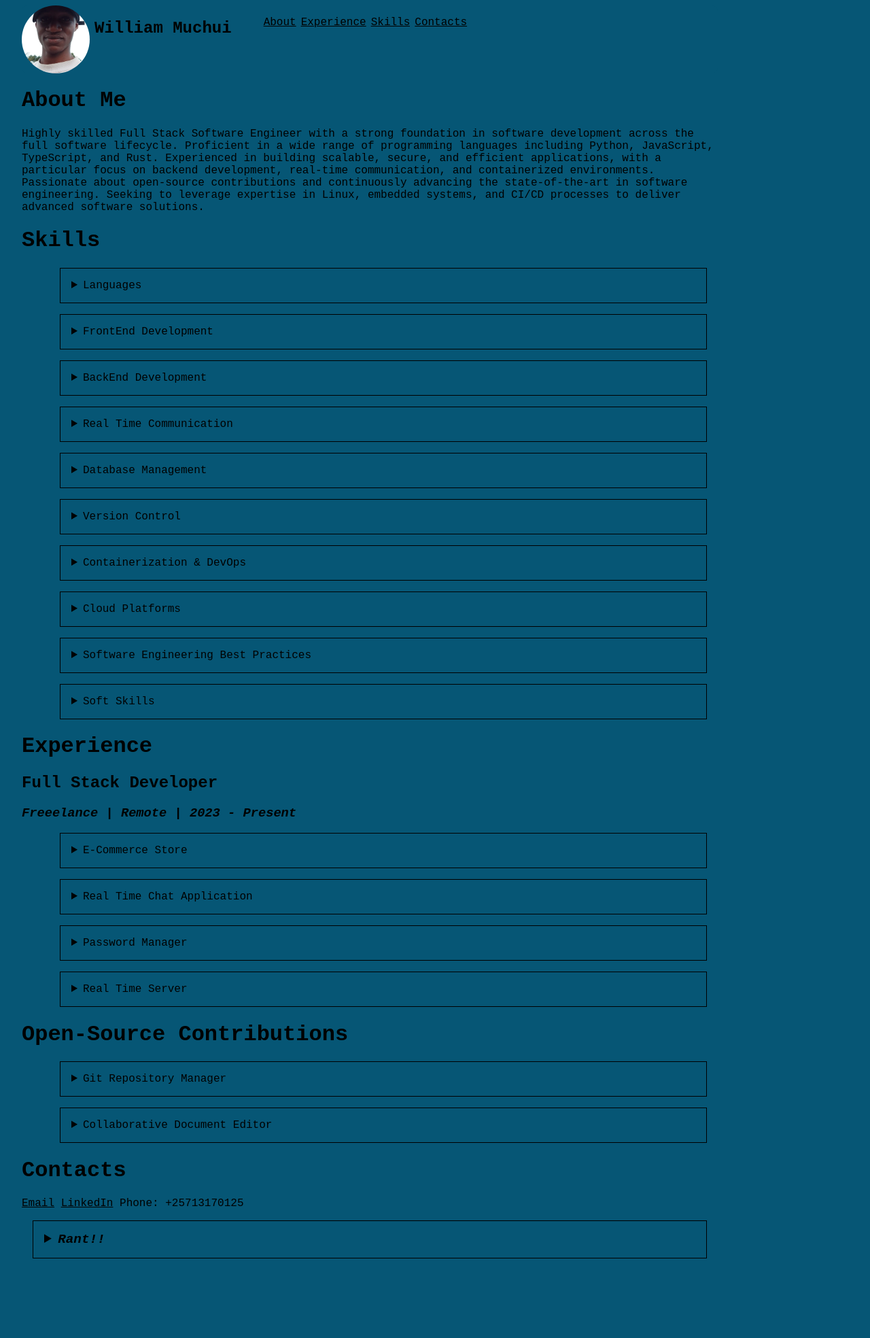
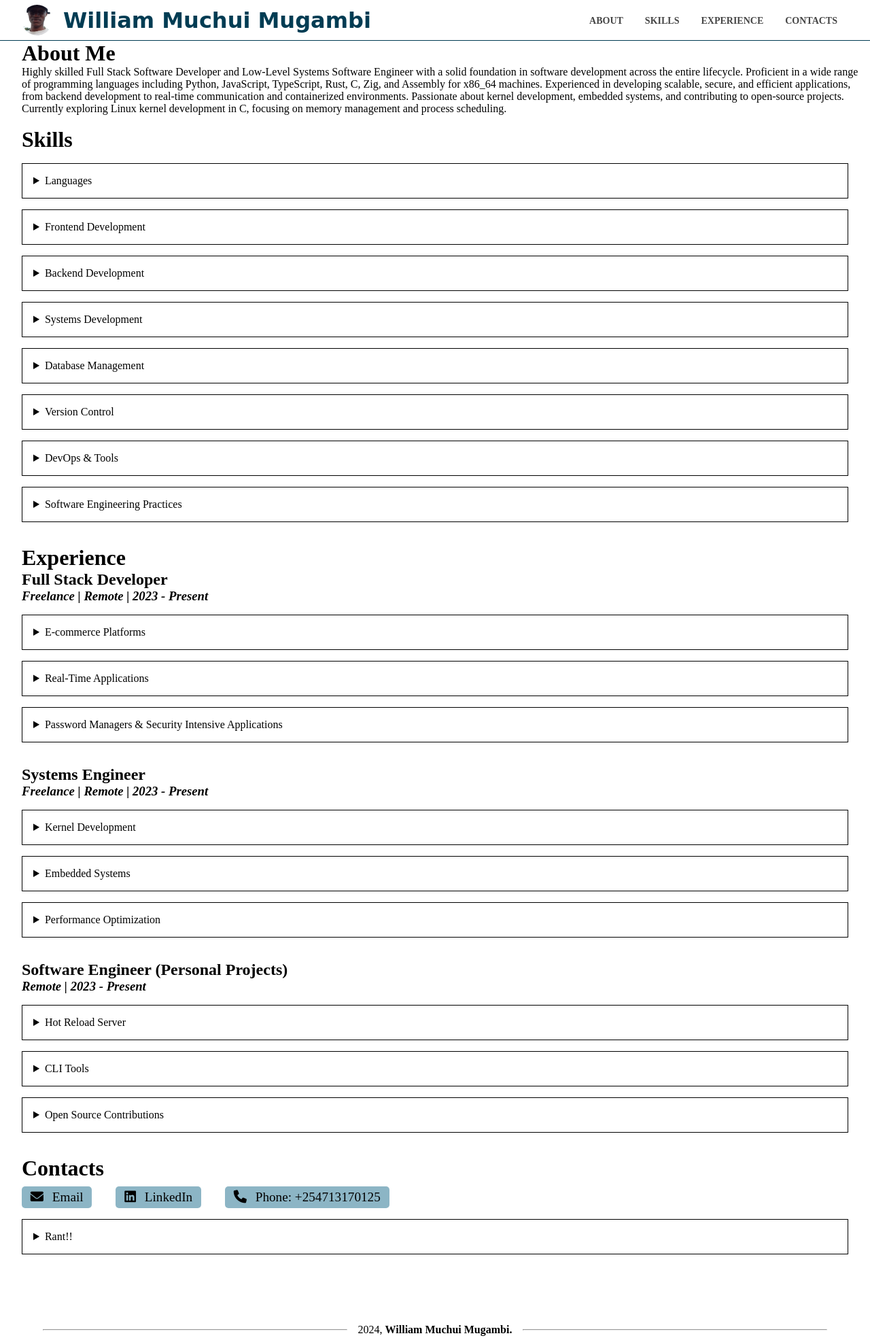
Before and after one commit to williammuchui/pf, a website: page index.html in a window 1280 px wide. Shown: the whole page at 68% size. Before the commit the page ends 1883 px from the top, so only its background shows below. Drawn offline with Linux system fonts and the light colour scheme.

Commit message:
updated resume

```diff
--- a/index.html
+++ b/index.html
@@ -1,80 +1,48 @@
 <!DOCTYPE html>
 <html>
+
 <head>
-    <title>Portfolio Website</title>
+  <title>My Portfolio</title>
   <meta charset="utf-8" />
   <meta initial-scale="1.0" />
-    <style>
-      *{
-        font-family: "Courier new";
-        text-align: start;
-        background-color: rgb(6, 86,117);
-        margin-left: 0;
-        margin-right: 0;
-        color:rgb(0,0,0)
-      }
+  <link rel="stylesheet" href="styles.css">
+  <!-- Font Awesome CDN -->
+  <link rel="stylesheet" href="https://cdnjs.cloudflare.com/ajax/libs/font-awesome/6.0.0-beta3/css/all.min.css" />
+</head>
 
-      details{
-        max-width: 80%;
-      }
-      .bordered-list{
-        border: 1px solid black;
-        margin: 1rem;
-        padding: 1rem;
-      }
-    </style>
-  </head>
 <body>
-    <div id="container" style="
-        max-width: 80%;
-        margin: 0 0 2rem 2rem;
-        ">
-      <div id="navbar">
-    <nav
-      style="
-        display: flex;
-        flex-direction: row;
-        border-radius: 8px;
-        position: -webkit-sticky;
-        margin: 0;
-      "
-    >
-    <div style="
-      width: 100px;
-      height: 100px;
-      border-radius: 50%;
-      overflow: hidden;
-      ">
-    <img src="./me1.jpeg" alt="me" style="
-    width: 100%;
-    height: 100%;
-    object-fit: cover;"
-    />
+  <header id="main-header">
+    <div class="logo-side">
+      <div class="logo-base">
+        <img src="./me1.jpeg" alt="" class="logoimg" />
+      </div>
+      <a class="logo" href="#">William Muchui Mugambi</a>
+      <div class="mobile-toggle">
+        <span></span>
+        <span></span>
+        <span></span>
+      </div>
     </div>
 
-      <h1 style="padding-left: 7px">William Muchui</h1>
-      <ul style="display: flex; flex-direction: row; list-style-type: none">
-        <li style="padding-left: 7px"><a href="#about">About</a></li>
-        <li style="padding-left: 7px"><a href="#experience">Experience</a></li>
-        <li style="padding-left: 7px"><a href="#skills">Skills</a></li>
-        <li style="padding-left: 7px"><a href="#contacts">Contacts</a></li>
+    <nav>
+      <ul>
+        <li><a href="#about">About</a></li>
+        <li><a href="#skills">Skills</a></li>
+        <li><a href="#experience">Experience</a></li>
+        <li><a href="#contacts">Contacts</a></li>
       </ul>
     </nav>
-      </div>
+  </header>
 
-    <div id="about" style="display:block">
+  <div id="container">
+    <div id="about">
       <h1>About Me</h1>
-      <p id="about">
-      Highly skilled Full Stack Software Engineer with a strong foundation in software development
-      across the full software lifecycle. Proficient in a wide range of programming languages including
-      Python, JavaScript, TypeScript, and Rust. Experienced in building scalable, secure, and efficient
-      applications, with a particular focus on backend development, real-time communication, and
-      containerized environments. Passionate about open-source contributions and continuously
-      advancing the state-of-the-art in software engineering. Seeking to leverage expertise in Linux,
-      embedded systems, and CI/CD processes to deliver advanced software solutions.
+      <p class="space">
+        Highly skilled Full Stack Software Developer and Low-Level Systems Software Engineer with a solid foundation in software development across the entire lifecycle. Proficient in a wide range of programming languages including Python, JavaScript, TypeScript, Rust, C, Zig, and Assembly for x86_64 machines. Experienced in developing scalable, secure, and efficient applications, from backend development to real-time communication and containerized environments. Passionate about kernel development, embedded systems, and contributing to open-source projects. Currently exploring Linux kernel development in C, focusing on memory management and process scheduling.
       </p>
     </div>
 
+    <br>
     <div id="skills">
       <h1>Skills</h1>
       <ul style="list-style-type: none">
@@ -82,154 +50,125 @@
           <details name="accordion">
             <summary>Languages</summary>
             <ul>
+              <li>Python</li>
+              <li>JavaScript</li>
+              <li>TypeScript</li>
               <li>Rust</li>
               <li>C</li>
+              <li>Zig</li>
               <li>C++</li>
-              <li>Python</li>
-              <li>Typescript</li>
-              <li>Javascript</li>
+              <li>Assembly (x86_64)</li>
             </ul>
           </details>
         </li>
 
         <li class="bordered-list">
           <details name="accordion">
-            <summary>FrontEnd Development</summary>
+            <summary>Frontend Development</summary>
             <ul>
-              <li>React js</li>
+              <li>React.js</li>
               <li>HTML5</li>
               <li>CSS3</li>
-              <li>Tailwind Css</li>
+              <li>Tailwind CSS</li>
               <li>Bootstrap</li>
               <li>Responsive UI Design</li>
             </ul>
           </details>
         </li>
+
         <li class="bordered-list">
           <details name="accordion">
-            <summary>BackEnd Development</summary>
+            <summary>Backend Development</summary>
             <ul>
-              <li>Node js</li>
+              <li>FastAPI</li>
+              <li>Django</li>
               <li>Flask</li>
-              <li>Django</li>
-              <li>RESTful APIs</li>
+              <li>Node.js</li>
+              <li>RESTful API Design</li>
+              <li>Real-Time Communication (WebSockets, Server-Sent Events)</li>
             </ul>
           </details>
         </li>
+
         <li class="bordered-list">
           <details name="accordion">
-            <summary>Real Time Communication</summary>
+            <summary>Systems Development</summary>
             <ul>
-              <li>Web Sockets</li>
-              <li>Server Sent Events</li>
+              <li>Kernel Development</li>
+              <li>Device Drivers</li>
+              <li>Systems Architecture Design</li>
+              <li>Hardware-Software Interfacing</li>
             </ul>
           </details>
         </li>
+
         <li class="bordered-list">
           <details name="accordion">
             <summary>Database Management</summary>
             <ul>
-              <li>Postgresql</li>
-              <li>Mysql</li>
+              <li>PostgreSQL</li>
+              <li>MySQL</li>
               <li>MongoDB</li>
               <li>Redis</li>
               <li>Schema Design</li>
               <li>Query Optimization</li>
               <li>Data Integrity</li>
-              <li>Triggers</li>
-              <li>CDC</li>
             </ul>
           </details>
         </li>
+
         <li class="bordered-list">
           <details name="accordion">
             <summary>Version Control</summary>
             <ul>
               <li>Git</li>
-              <li>Github</li>
-              <li>Gitlab</li>
+              <li>GitHub</li>
+              <li>GitLab</li>
             </ul>
           </details>
         </li>
+
         <li class="bordered-list">
           <details name="accordion">
-          <summary>Containerization & DevOps</summary>
+            <summary>DevOps & Tools</summary>
             <ul>
               <li>Docker</li>
-            <li>Continuous Integration & Deployment</li>
+              <li>CI/CD</li>
               <li>Agile Development</li>
             </ul>
           </details>
+        </li>
+
         <li class="bordered-list">
           <details name="accordion">
-            <summary>Cloud Platforms</summary>
+            <summary>Software Engineering Practices</summary>
             <ul>
-              <li>Firebase</li>
-              <li>Supabase</li>
-              <li>Cloud Deployment & Monitoring</li>
-            </ul>
-          </details>
-        </li>
-        <li class="bordered-list">
-          <details name="accordion">
-            <summary>Software Engineering Best Practices</summary>
-            <ul>
-              <li>Test-Driven-Development(TDD)</li>
+              <li>Test-Driven Development (TDD)</li>
               <li>Code Reviews</li>
               <li>Git Branching Strategies</li>
-              <li>Safety and Cybersecurity Concepts</li>
-            </ul>
-          </details>
-        </li>
-        <li class='bordered-list'>
-          <details name="accordion">
-            <summary>Soft Skills</summary>
-            <ul style="list-style-type: none">
-              <li>
-                <details name="_accordion">
-                  <summary>Communication</summary>
-                  Strong written and verbal communication skills, ensuring clean and effective collaboration with cross-functional teams.
-                </details>
-              </li>
-              <li>
-                <details name="_accordion">
-                  <summary>Team Work</summary>
-                  Proven ability to work well in both team settings and independently, contributing to project success.
-                </details>
-              </li>
-              <li>
-                <details name="_accordion">
-                  <summary>Problem Solving</summary>
-                  Analytical thinker with a knack for identifying and solving complex technical problems.
-                </details>
-              </li>
-              <li>
-                <details name="_accordion">
-                  <summary>Adaptability</summary>
-                  Quick learner who adapts to new technologies and tools with ease.
-                </details>
-              </li>
+              <li>Safety & Cybersecurity Concepts</li>
             </ul>
           </details>
         </li>
       </ul>
     </div>
 
+    <br>
     <div id="experience">
       <h1>Experience</h1>
       <h2>Full Stack Developer</h2>
-      <h3 style="font-style: italic;">Freeelance | Remote | 2023 - Present</h3>
+      <h3 style="font-style: italic;">Freelance | Remote | 2023 - Present</h3>
       <ul style="list-style-type: none">
         <li class="bordered-list">
           <details name="accordion">
-            <summary>E-Commerce Store</summary>
-            <p><b>Technologies: </b>React.js, Node.js, Express, MongoDB</p>
+            <summary>E-commerce Platforms</summary>
             <ul>
               <li>
+                <p><b>Technologies: </b>React.js, Node.js, MongoDB</p>
+              </li>
+              <li>
                 <p>
-                  <b>Description: </b>Developed a full-featured e-commerce
-                  platform with a shopping cart, user authentication, and
-                  payment gateway integration.
+                  <b>Description: </b>Developed a full-featured e-commerce platform with a shopping cart, user authentication, and payment gateway integration.
                 </p>
               </li>
               <li>
@@ -237,20 +176,21 @@
                   <b>Key Achievements: </b>
                   <ul>
                     <li>Implemented JWT-based authentication, ensuring robust user security.</li>
-                        <li>Integrated M_PESA for secure payment processing, enhancing transaction reliability.</li>
+                    <li>Integrated M-PESA for secure payment processing, enhancing transaction reliability.</li>
                   </ul>
                 </p>
               </li>
             </ul>
           </details>
         </li>
+
         <li class="bordered-list">
           <details name="accordion">
-            <summary>Real Time Chat Application</summary>
-            <p>
-                <b>Technologies: </b>React, Node.js, WebSocket
-            </p>
+            <summary>Real-Time Applications</summary>
             <ul>
+              <li>
+                <p><b>Technologies: </b>Node.js, WebSockets</p>
+              </li>
               <li>
                 <b>Description: </b>Built a scalable, real-time chat application supporting multiple chat rooms with real-time messaging.
               </li>
@@ -264,74 +204,112 @@
             </ul>
           </details>
         </li>
+
         <li class="bordered-list">
           <details name="accordion">
-          <summary>Password Manager</summary>
-          Developed a secure password management tool with AES-256 encryption, ensuring robust user security.
+            <summary>Password Managers & Security Intensive Applications</summary>
+            <p>Developed a secure password management tool with AES-256 encryption, ensuring robust user security.</p>
+          </details>
+        </li>
+      </ul>
+
+      <br>
+      <h2>Systems Engineer</h2>
+      <h3 style="font-style: italic;">Freelance | Remote | 2023 - Present</h3>
+      <ul style="list-style-type: none">
+        <li class="bordered-list">
+          <details name="accordion">
+            <summary>Kernel Development</summary>
+            <p>Engaged in low-level kernel programming projects, focusing on memory management and process scheduling in a Linux-based operating system.</p>
           </details>
         </li>
         <li class="bordered-list">
-      <details name="accordion"><summary>Real Time Server</summary>
+          <details name="accordion">
+            <summary>Embedded Systems</summary>
+            <p>Developed device drivers for microcontrollers to enhance communication between hardware and software components.</p>
+          </details>
+        </li>
+        <li class="bordered-list">
+          <details name="accordion">
+            <summary>Performance Optimization</summary>
+            <p>Analyzed and optimized codebases to reduce resource usage, improving overall system efficiency.</p>
+          </details>
+        </li>
+      </ul>
+
+      <br>
+      <h2>Software Engineer (Personal Projects)</h2>
+      <h3 style="font-style: italic;">Remote | 2023 - Present</h3>
+      <ul style="list-style-type: none">
+        <li class="bordered-list">
+          <details name="accordion">
+            <summary>Hot Reload Server</summary>
+            <p>Created a hot-reloading development server using TypeScript, boosting development efficiency.</p>
+          </details>
+        </li>
+        <li class="bordered-list">
+          <details name="accordion">
+            <summary>CLI Tools</summary>
+            <p>Developed command-line tools like Minigrep and a JavaScript compiler in Rust, streamlining various tasks.</p>
+          </details>
+        </li>
+        <li class="bordered-list">
+          <details name="accordion">
+            <summary>Open Source Contributions</summary>
+            <ul>
+              <li>Contributed to an open-source project aimed at automating device driver development.</li>
+              <li>Built a real-time collaborative tool for engineers, enhancing team productivity.</li>
+            </ul>
+          </details>
+        </li>
+      </ul>
+    </div>
+
+    <br>
+    <div id="contacts">
+      <h1>Contacts</h1>
+      <a class="space" href="mailto:williammuchui584@gmail.com">
+        <i class="fas fa-envelope"></i> Email
+      </a>
+      <a class="space" href="https://linkedin.com/in/williammuchui">
+        <i class="fab fa-linkedin"></i> LinkedIn
+      </a>
+      <span class="space"><i class="fas fa-phone"></i> Phone: +254713170125</span>
+    </div>
+
+    <ul style="list-style-type: none;">
+      <li class="bordered-list">
+        <details name="accordion">
+          <summary>Rant!!</summary>
           <ul>
             <li>
-          <p><b>Technologies: </b>Typescript</p>
-        </li>
-        <li>
-          <p><b>Description: </b>Created a hot-reloading development server to accelerate the development
-          cycle.</p>
-        </li>
-        <li><b>Key Achievements:</b>
-          <ul>
-            <li>Achieved 98% test coverage, ensuring code reliability and security.</li>
-            <li>Enhanced user data protection with advanced encryption techniques.</li>
-          </ul>
+              <p style="padding: 5px; width:fit-content;">I use Vim by the way!<br />
+                I wanted to write my own Operating system, in 3 weeks. And then I discovered Rust.<br />
+                I let my threads panic, for fun!<br />
+                I wrote my own Rust compiler, in Rust of course, a stricter one!<br />
+                It tests you if you make a mistake! Coz how else are you supposed to learn Rust?<br />
+                If it's not FOSS.... just don't!
+                I worship Torvalds.
+              </p>
             </li>
           </ul>
         </details>
       </li>
     </ul>
-      <h1>Open-Source Contributions</h1>
-      <ul style="list-style-type: none;">
-        <li class="bordered-list">
-          <details name="accordion">
-            <summary>Git Repository Manager</summary>
-            Developed a tool for managing Git repositories, automating common operations like cloning, committing, and pushing changes, resulting in improved version control processes.
-          </details>
-        </li>
-        <li class="bordered-list" >
-          <details name="accordion">
-            <summary>Collaborative Document Editor</summary>
-            Built a real-time collaborative document editor using React and WebSockets, ensuring seamless data synchronization across multiple users.
-          </details>
-        </li>
-      </ul>
   </div>
-    <div id="contacts">
-      <h1>Contacts</h1>
-      <a href="mailto:williammuchui584@gmail.com">Email</a>
-      <a href="https://linkedin.com/in/williammuchui">LinkedIn</a>
-      <span>Phone: +25713170125</span>
-    </div>
-    <div class="bordered-list" id="take-away" style="font-style: italic;">
-      <details><summary style="font-size: larger; font-weight:bold;">Rant!!</summary>
-      <p
-      style="padding: 5px;
-        width:fit-content;
-        background: rgb(6, 86, 117);
-        "
-        >I use Vim by the way!<br/>
-      I wanted to write my own Operating system, in 3 weeks. And then I discovered Rust@@.<br/>
-      I let my threads panic, for fun!<br/>
-      I wrote my own Rust compiler,in Rust of course, a more strictier one!<br/>
-      It tases you if you make a mistake! Coz how else are you supposed to learn Rust?<br/>
-      If it's not FOSS.... just don't!
-      I worship Torvalds@@
-      </p>
-      </details>
+
+  <br>
+  <br>
+  <br>
+  <footer class="br-footer">
+    <hr class="hr-wide">
+    <div class="container-lg">
+      <div class="info">
+        <div class="text-down-3">2024,&nbsp;<strong>William Muchui Mugambi.</strong></div>
       </div>
     </div>
-    <footer>
-
+    <hr class="hr-wide">
   </footer>
 </body>
+
 </html>
--- /dev/null
+++ b/styles.css
@@ -0,0 +1,264 @@
+*,
+html {
+    font-family: "Poppins";
+    box-sizing: border-box;
+    margin: 0;
+    padding: 0;
+    color: rgb(0, 0, 0);
+    text-decoration: none !important;
+}
+
+
+#container {
+    position: relative;
+    min-height: 100vh;
+    padding: 0 !important;
+    margin: 0 !important;
+    width: 100vw;
+}
+
+body {
+    display: flex;
+    flex-direction: column;
+    align-items: center;
+    justify-items: center;
+    width: 100vw;
+    min-height: 100vh;
+}
+
+
+#container {
+    padding: 0rem 1rem !important;
+    margin-top: 60px !important;
+}
+
+.bordered-list {
+    border: 1px solid black;
+    margin: 1rem;
+    padding: 1rem;
+}
+
+header {
+    position: fixed !important;
+    z-index: 900;
+    width: 100vw;
+    height: 60px;
+    max-height: 60px;
+    padding: 0 2rem;
+    margin-bottom: 3rem !important;
+    background: #fff;
+    border-bottom: 1px rgb(0, 60, 83) solid;
+    /* overflow: hidden; */
+    display: flex;
+    align-items: center;
+    justify-content: space-between;
+    font-weight: 600;
+}
+
+@media screen and (max-width: 760px) {
+    #main-header {
+        padding-top: 10px;
+        flex-direction: column;
+        align-items: center;
+    }
+}
+
+@media screen and (max-width: 760px) {
+    #main-header nav {
+        width: 100%;
+        justify-content: center;
+    }
+}
+
+#main-header nav ul {
+    display: flex;
+    list-style: none;
+    margin-right: 1rem;
+    gap: 2rem;
+}
+
+@media screen and (max-width: 760px) {
+    #main-header nav ul {
+        flex-direction: column;
+        width: 100%;
+        padding-top: 10px;
+        margin-bottom: 20px;
+        align-items: center;
+    }
+}
+
+#main-header nav ul li {
+    line-height: 1.5;
+    text-decoration: none !important;
+}
+
+@media screen and (max-width: 760px) {
+    #main-header nav ul li {
+        width: 100%;
+        padding: 10px 0;
+        text-align: center;
+        text-decoration: none !important;
+    }
+}
+
+#main-header nav ul a {
+    color: #454545;
+    text-transform: uppercase;
+    font-size: 14px;
+    transition: color 0.3s ease;
+}
+
+#main-header nav ul .active {
+    color: rgb(0, 60, 83);
+}
+
+#main-header nav ul a:hover {
+    color: rgb(0, 60, 83);
+}
+
+.mobile-toggle {
+    display: none;
+    cursor: pointer;
+    font-size: 20px;
+    position: absolute;
+    right: 22px;
+    top: 0;
+    width: 30px;
+    transition: all 200ms ease-in;
+}
+
+@media screen and (max-width: 760px) {
+    .mobile-toggle {
+        display: block;
+    }
+}
+
+.mobile-toggle span {
+    width: 30px;
+    height: 4px;
+    margin-bottom: 6px;
+    border-radius: 1000px;
+    background: #454545;
+    display: block;
+}
+
+
+.logo-side {
+    display: flex;
+    width: max-content !important;
+    align-items: center;
+    justify-content: center;
+    gap: 1rem;
+}
+
+.logoimg {
+    object-fit: cover;
+    position: absolute;
+    top: 0;
+    bottom: 0;
+    left: 0;
+    right: 0;
+    width: 45px;
+    height: 45px;
+    object-position: center center;
+}
+
+.logo-base {
+    position: relative;
+    height: 45px;
+    width: 45px;
+    overflow: hidden;
+    border-radius: 25px;
+}
+
+.logo {
+    font-size: 2rem;
+    font-weight: bold;
+    color: rgb(0, 60, 83);
+    font-family: "Dancing Script", cursive;
+}
+
+#main-header nav {
+    display: flex;
+    justify-content: flex-end;
+}
+
+details {
+    max-width: 90vw;
+}
+
+details ul li {
+    text-decoration: none !important;
+    list-style: none;
+    margin-left: 1rem;
+}
+
+details summary {
+    font-weight: 500;
+}
+
+footer {
+    margin-top: 2rem;
+    margin-bottom: .4rem;
+    display: flex;
+    width: 100%;
+    align-items: center;
+    justify-content: center;
+    gap: 1rem;
+}
+
+h1,
+h2,
+h3,
+h4,
+h5,
+h6,
+.space {
+    margin-left: 1rem;
+}
+
+.hr-wide {
+    color: rgb(140, 181, 197);
+    width: 35% !important;
+}
+
+
+#contacts .space {
+    display: inline-block;
+    margin-right: 15px;
+    text-decoration: none;
+    font-size: 1.2rem;
+    padding: 0.3rem 0.8rem;
+    border-radius: 5px;
+    background-color: rgb(140, 181, 197);
+    transition: background-color 0.3s ease;
+}
+
+#contacts .space i {
+    margin-right: 8px;
+}
+
+#contacts .space:hover,
+#contacts .space:focus {
+    background-color: rgb(3, 40, 55);
+    color: #ffffff;
+}
+
+#contacts span {
+    font-size: 1.2rem;
+    padding: 0.3rem 0.8rem;
+    background-color: rgb(6, 86, 117);
+    border-radius: 5px;
+    display: inline-flex;
+    align-items: center;
+}
+
+#contacts span i {
+    margin-right: 8px;
+}
+
+#contacts span,
+#contacts a {
+    display: inline-block;
+    margin-top: 0.5rem;
+}
```
Lines whose indentation alone changed are shown as unchanged.
